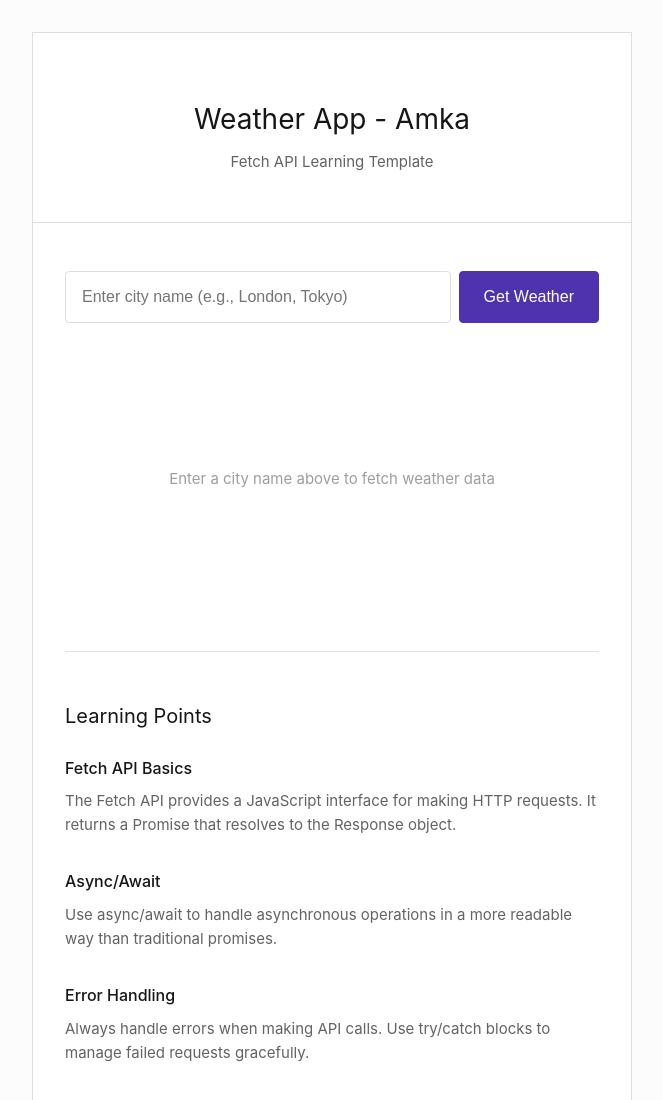
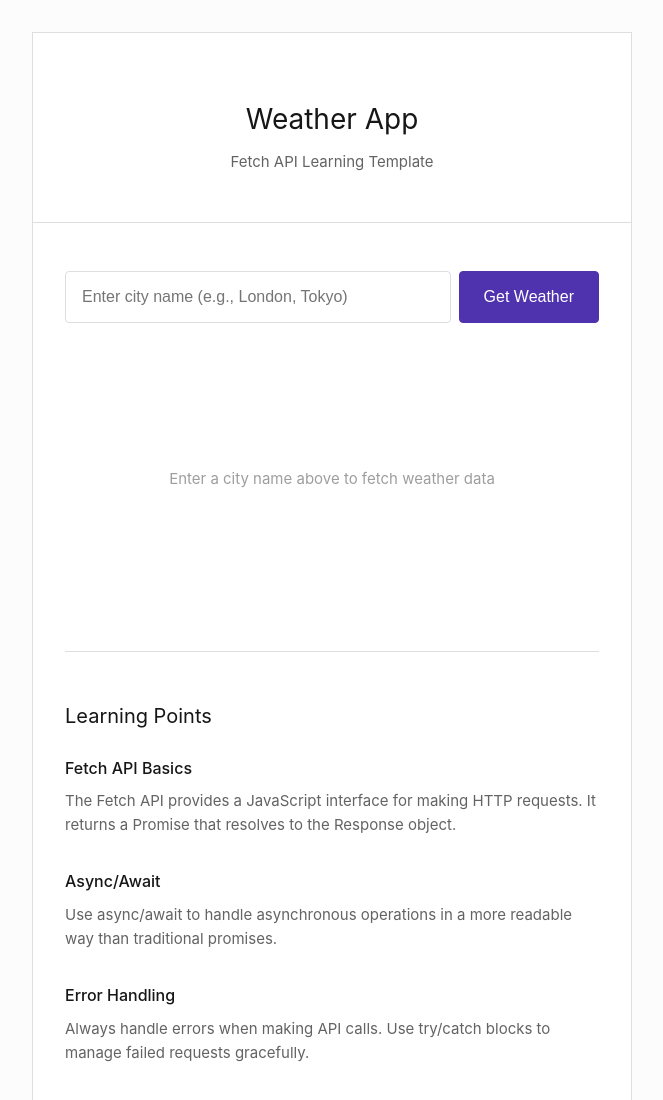
Before and after one commit to PADA-1-5/weather-web, a plain HTML site: page index.html in a window 1280 px wide. Shown: the top 1100 px of the page, without its empty margins (308-971 px from the left). Drawn offline with Linux system fonts and the light colour scheme.

```diff
--- a/index.html
+++ b/index.html
@@ -9,7 +9,7 @@
 <body>
     <div class="container">
         <header>
-            <h1>Weather App - Amka</h1>
+            <h1>Weather App</h1>
             <p class="subtitle">Fetch API Learning Template</p>
         </header>
 
```
Also changed, not shown: 1 other file.
